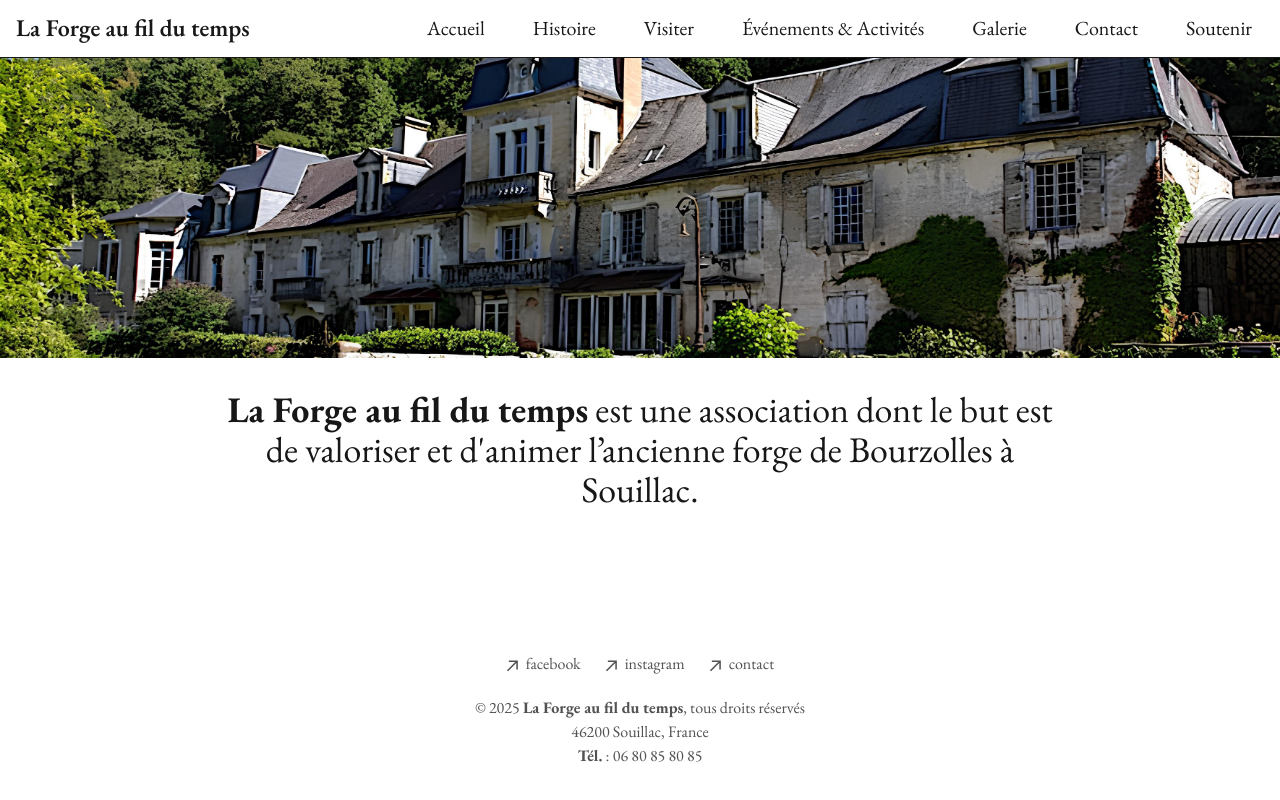
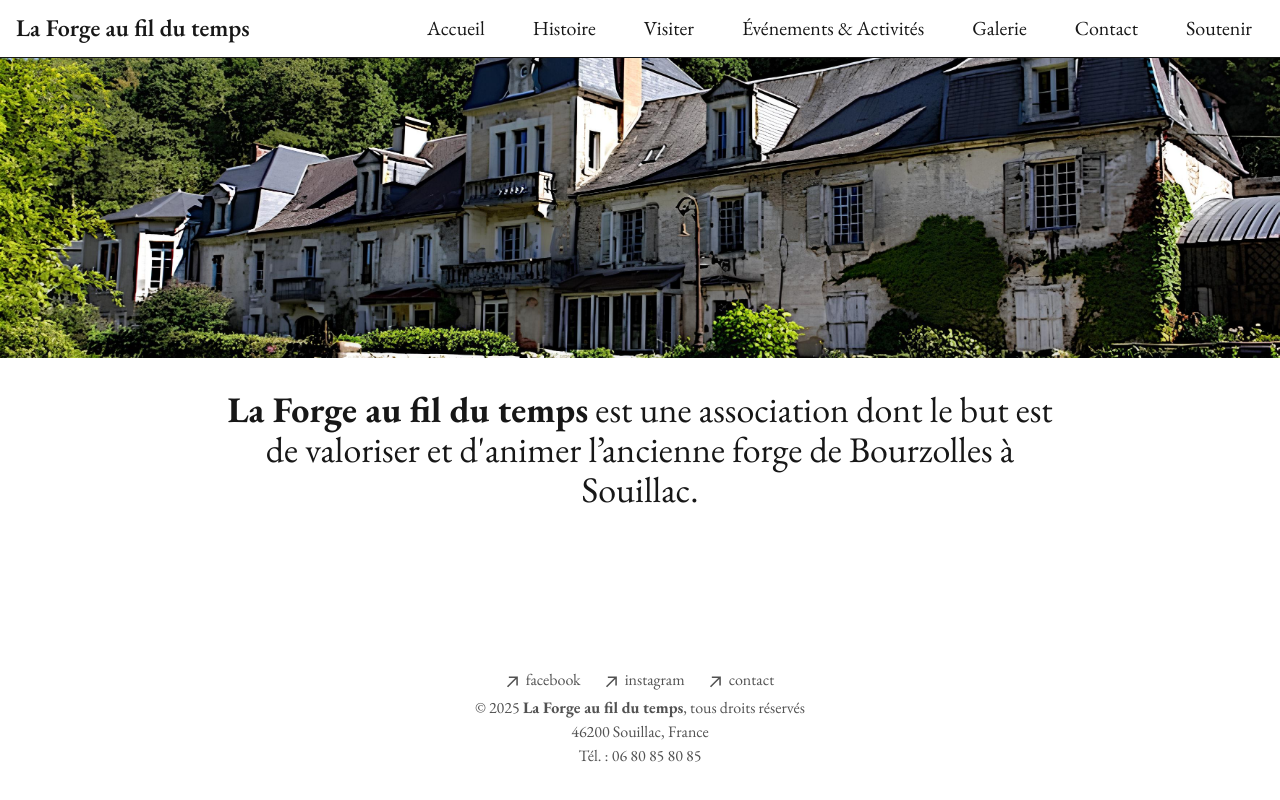
Before and after one commit to uburoiubu/forge-au-fil-du-temps, a Next.js app: page / in a window 1280 px wide. Built offline with nearby package versions, Linux system fonts and the light colour scheme.

Commit message:
fix footer

```diff
--- a/app/components/footer.tsx
+++ b/app/components/footer.tsx
@@ -59,7 +59,7 @@ export default function Footer() {
         </li>
       </ul>
 
-      <p className="mt-4 text-neutral-600 dark:text-neutral-300">
+      <p className="text-neutral-600 dark:text-neutral-300">
         © {new Date().getFullYear()} <b>La Forge au fil du temps</b>, tous
         droits réservés
       </p>
@@ -69,7 +69,7 @@ export default function Footer() {
       </p>
 
       <p className="text-neutral-600 dark:text-neutral-300">
-        <b>Tél.</b> : 06 80 85 80 85
+        Tél. : 06 80 85 80 85
       </p>
     </footer>
   );
```
